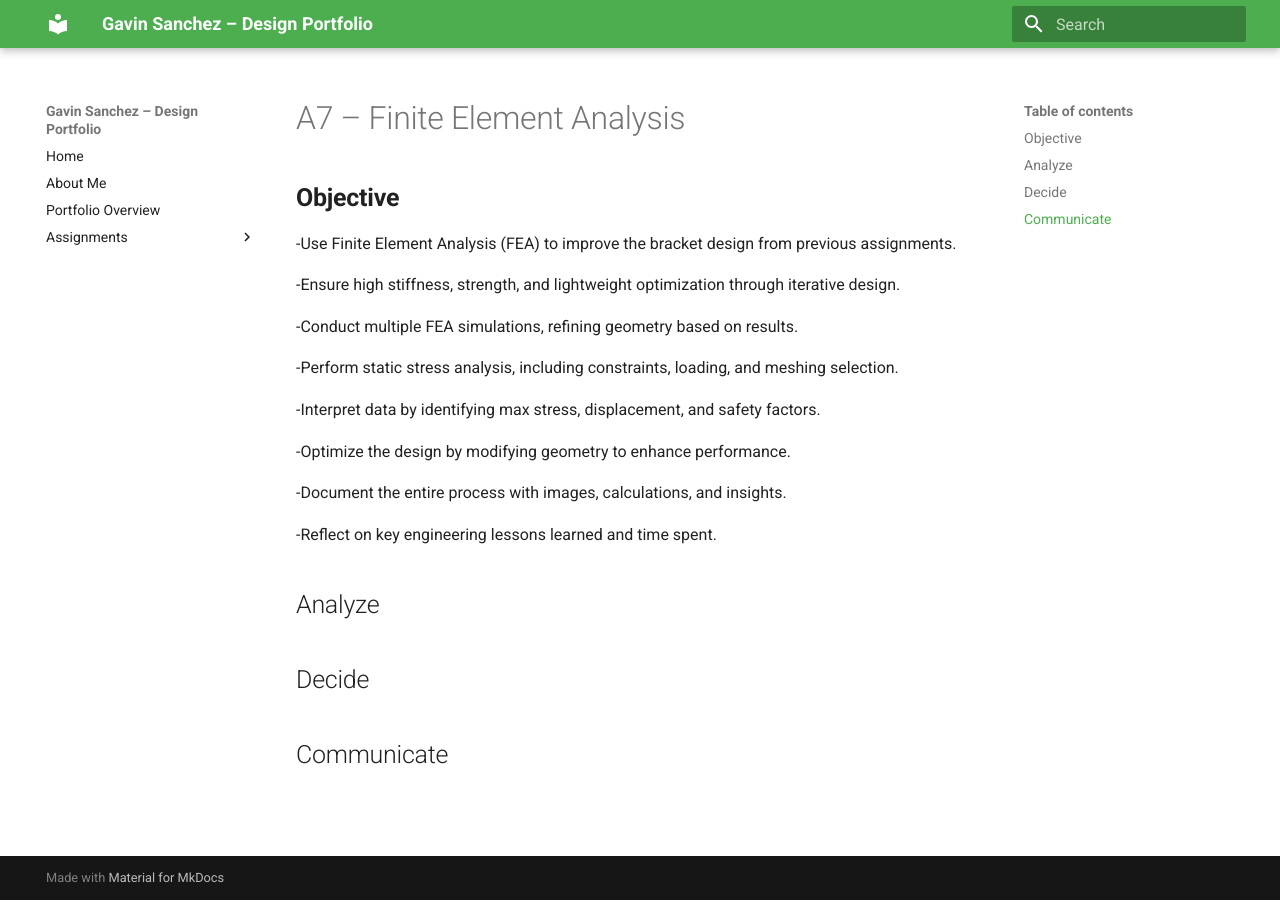
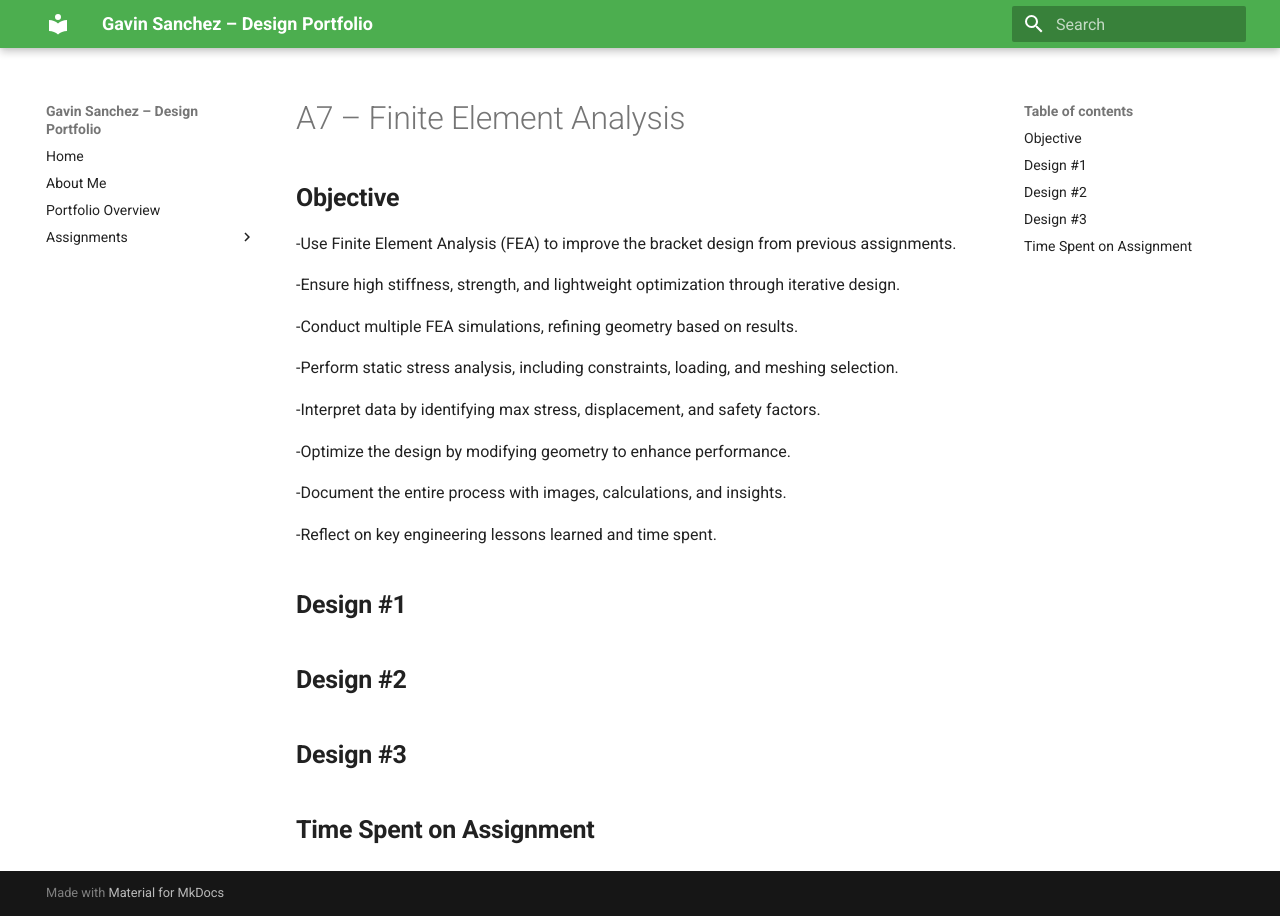
Before and after one commit to GavinSanch/Gavins-design-projects-portfolio, an MkDocs documentation site: the page built from docs/assignments/A07/index.md, in a window 1280 px wide. Built offline with MkDocs 1.6.1 and Material for MkDocs 9.7.7, drawn with Linux system fonts in a browser that asks for light colours.

Commit message:
Update index.md

```diff
--- a/docs/assignments/A07/index.md
+++ b/docs/assignments/A07/index.md
@@ -17,10 +17,12 @@
 
 -Reflect on key engineering lessons learned and time spent.
 
-## Analyze
+## **Design #1**
 
 
-## Decide
+## **Design #2**
 
 
-## Communicate
+## **Design #3**
+
+## **Time Spent on Assignment**
```
